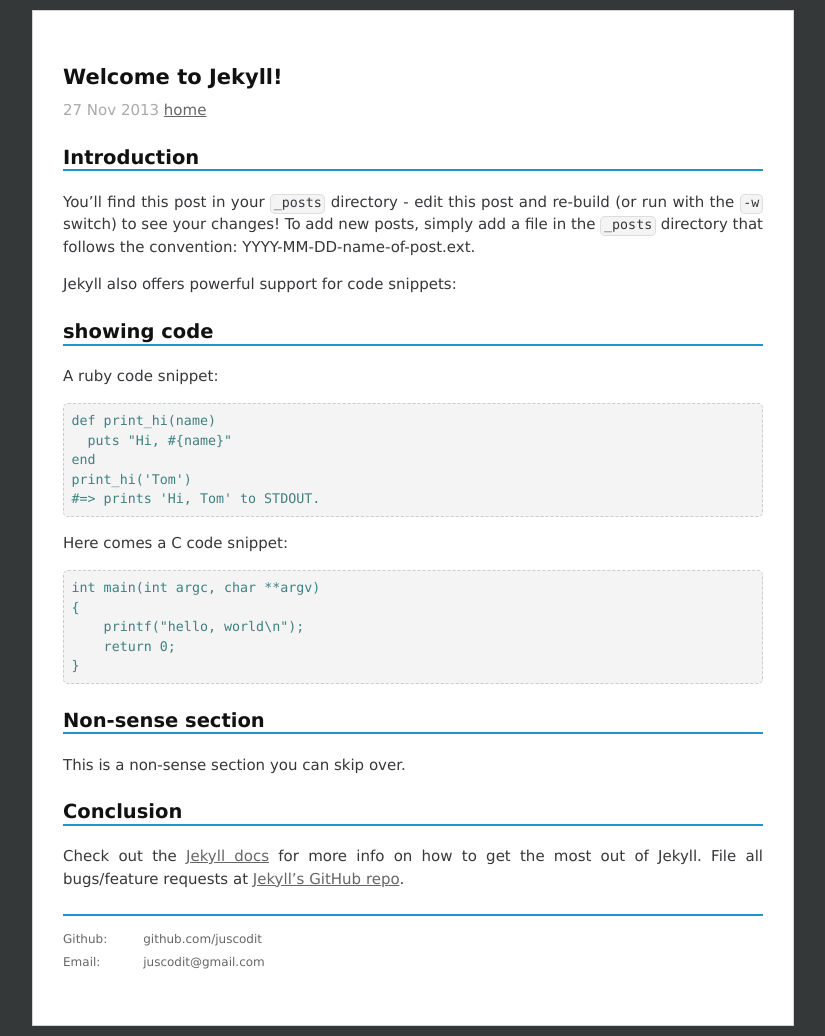
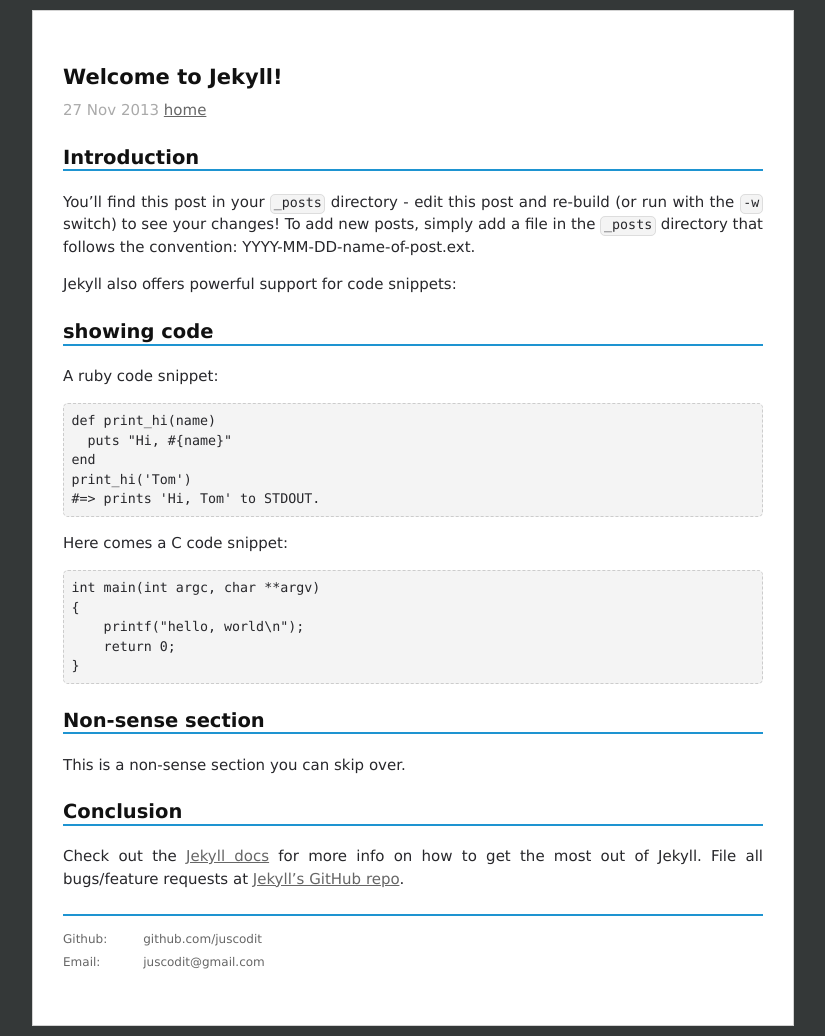
Before and after one commit to chenrushan/chenrushan.github.io, a Jekyll site: the page built from _posts/2013-11-27-welcome-to-jekyll.markdown, in a window 1280 px wide. Shown: the whole page, without its empty margins (227-1052 px from the left). Built offline with Jekyll 4.4.1, drawn with Linux system fonts in a browser that asks for light colours; Markdown is read by kramdown in place of the engine named in the settings.

Commit message:
change normal font color and code color

```diff
--- a/css/main.css
+++ b/css/main.css
@@ -177,7 +177,7 @@
 /*****************************************************************************/
 
 .post {
-    color: #37373b;
+    color: #27272b;
 }
 
 .post h1,h2,h3,h4,h5,h6 {
--- a/css/syntax.css
+++ b/css/syntax.css
@@ -1,64 +1,64 @@
-/* .highlight .hll { background-color: #408080 } */
-/* .highlight  { background: #408080; } */
-.highlight .c { color: #408080; } /* Comment */
-.highlight .n { color: #408080; } /* Comment */
-.highlight .err { border: 1px solid #408080 } /* Error */
-.highlight .k { color: #408080; } /* Keyword */
-.highlight .o { color: #408080 } /* Operator */
-.highlight .cm { color: #408080; } /* Comment.Multiline */
-.highlight .cp { color: #408080 } /* Comment.Preproc */
-.highlight .c1 { color: #408080; } /* Comment.Single */
-.highlight .cs { color: #408080; } /* Comment.Special */
-.highlight .gd { color: #408080 } /* Generic.Deleted */
+/* .highlight .hll { background-color: #27272b } */
+/* .highlight  { background: #27272b; } */
+.highlight .c { color: #27272b; } /* Comment */
+.highlight .n { color: #27272b; } /* Comment */
+.highlight .err { border: 1px solid #27272b } /* Error */
+.highlight .k { color: #27272b; } /* Keyword */
+.highlight .o { color: #27272b } /* Operator */
+.highlight .cm { color: #27272b; } /* Comment.Multiline */
+.highlight .cp { color: #27272b } /* Comment.Preproc */
+.highlight .c1 { color: #27272b; } /* Comment.Single */
+.highlight .cs { color: #27272b; } /* Comment.Special */
+.highlight .gd { color: #27272b } /* Generic.Deleted */
 .highlight .ge { } /* Generic.Emph */
-.highlight .gr { color: #408080 } /* Generic.Error */
-.highlight .gh { color: #408080; } /* Generic.Heading */
-.highlight .gi { color: #408080 } /* Generic.Inserted */
-.highlight .go { color: #408080 } /* Generic.Output */
-.highlight .gp { color: #408080; } /* Generic.Prompt */
+.highlight .gr { color: #27272b } /* Generic.Error */
+.highlight .gh { color: #27272b; } /* Generic.Heading */
+.highlight .gi { color: #27272b } /* Generic.Inserted */
+.highlight .go { color: #27272b } /* Generic.Output */
+.highlight .gp { color: #27272b; } /* Generic.Prompt */
 .highlight .gs { } /* Generic.Strong */
-.highlight .gu { color: #408080; } /* Generic.Subheading */
-.highlight .gt { color: #408080 } /* Generic.Traceback */
-.highlight .kc { color: #408080; } /* Keyword.Constant */
-.highlight .kd { color: #408080; } /* Keyword.Declaration */
-.highlight .kn { color: #408080; } /* Keyword.Namespace */
-.highlight .kp { color: #408080 } /* Keyword.Pseudo */
-.highlight .kr { color: #408080; } /* Keyword.Reserved */
-.highlight .kt { color: #408080 } /* Keyword.Type */
-.highlight .m { color: #408080 } /* Literal.Number */
-.highlight .s { color: #408080 } /* Literal.String */
-.highlight .na { color: #408080 } /* Name.Attribute */
-.highlight .nb { color: #408080 } /* Name.Builtin */
-.highlight .nc { color: #408080; } /* Name.Class */
-.highlight .no { color: #408080 } /* Name.Constant */
-.highlight .nd { color: #408080 } /* Name.Decorator */
-.highlight .ni { color: #408080; } /* Name.Entity */
-.highlight .ne { color: #408080; } /* Name.Exception */
-.highlight .nf { color: #408080 } /* Name.Function */
-.highlight .nl { color: #408080 } /* Name.Label */
-.highlight .nn { color: #408080; } /* Name.Namespace */
-.highlight .nt { color: #408080; } /* Name.Tag */
-.highlight .nv { color: #408080 } /* Name.Variable */
-.highlight .ow { color: #408080; } /* Operator.Word */
-.highlight .w { color: #408080 } /* Text.Whitespace */
-.highlight .mf { color: #408080 } /* Literal.Number.Float */
-.highlight .mh { color: #408080 } /* Literal.Number.Hex */
-.highlight .mi { color: #408080 } /* Literal.Number.Integer */
-.highlight .mo { color: #408080 } /* Literal.Number.Oct */
-.highlight .sb { color: #408080 } /* Literal.String.Backtick */
-.highlight .sc { color: #408080 } /* Literal.String.Char */
-.highlight .sd { color: #408080; } /* Literal.String.Doc */
-.highlight .s2 { color: #408080 } /* Literal.String.Double */
-.highlight .se { color: #408080; } /* Literal.String.Escape */
-.highlight .sh { color: #408080 } /* Literal.String.Heredoc */
-.highlight .si { color: #408080; } /* Literal.String.Interpol */
-.highlight .sx { color: #408080 } /* Literal.String.Other */
-.highlight .sr { color: #408080 } /* Literal.String.Regex */
-.highlight .s1 { color: #408080 } /* Literal.String.Single */
-.highlight .ss { color: #408080 } /* Literal.String.Symbol */
-.highlight .bp { color: #408080 } /* Name.Builtin.Pseudo */
-.highlight .vc { color: #408080 } /* Name.Variable.Class */
-.highlight .vg { color: #408080 } /* Name.Variable.Global */
-.highlight .vi { color: #408080 } /* Name.Variable.Instance */
-.highlight .il { color: #408080 } /* Literal.Number.Integer.Long */
-.highlight .p { color: #408080 }
+.highlight .gu { color: #27272b; } /* Generic.Subheading */
+.highlight .gt { color: #27272b } /* Generic.Traceback */
+.highlight .kc { color: #27272b; } /* Keyword.Constant */
+.highlight .kd { color: #27272b; } /* Keyword.Declaration */
+.highlight .kn { color: #27272b; } /* Keyword.Namespace */
+.highlight .kp { color: #27272b } /* Keyword.Pseudo */
+.highlight .kr { color: #27272b; } /* Keyword.Reserved */
+.highlight .kt { color: #27272b } /* Keyword.Type */
+.highlight .m { color: #27272b } /* Literal.Number */
+.highlight .s { color: #27272b } /* Literal.String */
+.highlight .na { color: #27272b } /* Name.Attribute */
+.highlight .nb { color: #27272b } /* Name.Builtin */
+.highlight .nc { color: #27272b; } /* Name.Class */
+.highlight .no { color: #27272b } /* Name.Constant */
+.highlight .nd { color: #27272b } /* Name.Decorator */
+.highlight .ni { color: #27272b; } /* Name.Entity */
+.highlight .ne { color: #27272b; } /* Name.Exception */
+.highlight .nf { color: #27272b } /* Name.Function */
+.highlight .nl { color: #27272b } /* Name.Label */
+.highlight .nn { color: #27272b; } /* Name.Namespace */
+.highlight .nt { color: #27272b; } /* Name.Tag */
+.highlight .nv { color: #27272b } /* Name.Variable */
+.highlight .ow { color: #27272b; } /* Operator.Word */
+.highlight .w { color: #27272b } /* Text.Whitespace */
+.highlight .mf { color: #27272b } /* Literal.Number.Float */
+.highlight .mh { color: #27272b } /* Literal.Number.Hex */
+.highlight .mi { color: #27272b } /* Literal.Number.Integer */
+.highlight .mo { color: #27272b } /* Literal.Number.Oct */
+.highlight .sb { color: #27272b } /* Literal.String.Backtick */
+.highlight .sc { color: #27272b } /* Literal.String.Char */
+.highlight .sd { color: #27272b; } /* Literal.String.Doc */
+.highlight .s2 { color: #27272b } /* Literal.String.Double */
+.highlight .se { color: #27272b; } /* Literal.String.Escape */
+.highlight .sh { color: #27272b } /* Literal.String.Heredoc */
+.highlight .si { color: #27272b; } /* Literal.String.Interpol */
+.highlight .sx { color: #27272b } /* Literal.String.Other */
+.highlight .sr { color: #27272b } /* Literal.String.Regex */
+.highlight .s1 { color: #27272b } /* Literal.String.Single */
+.highlight .ss { color: #27272b } /* Literal.String.Symbol */
+.highlight .bp { color: #27272b } /* Name.Builtin.Pseudo */
+.highlight .vc { color: #27272b } /* Name.Variable.Class */
+.highlight .vg { color: #27272b } /* Name.Variable.Global */
+.highlight .vi { color: #27272b } /* Name.Variable.Instance */
+.highlight .il { color: #27272b } /* Literal.Number.Integer.Long */
+.highlight .p { color: #27272b }
```
